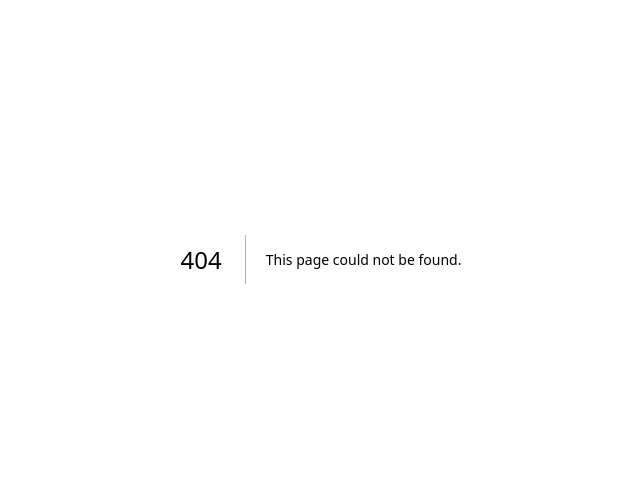
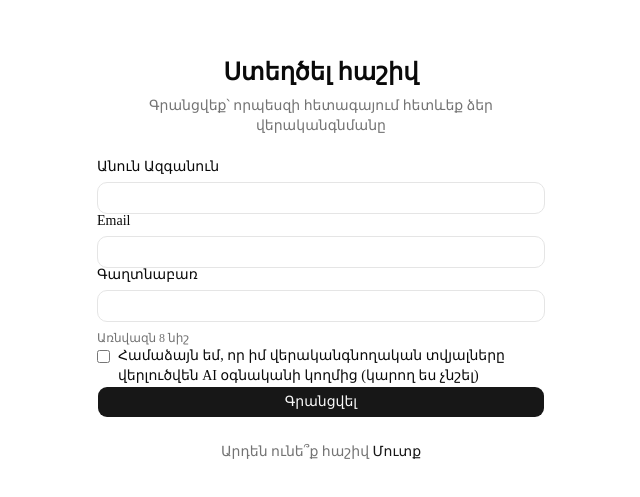
Before and after one commit to Arev783/rehab-center, a Next.js app: page /register in a window 1280 px wide. Before the commit this address had no page. Shown: the part 141-638 px from the top of the page, without its empty margins (319-959 px from the left). Built offline with nearby package versions, Linux system fonts and the light colour scheme; no server answers.

Commit message:
add register-form and page.tsx

```diff
--- /dev/null
+++ b/src/app/(public)/register/page.tsx
@@ -0,0 +1,26 @@
+import Link from "next/link";
+import { RegisterForm } from "./register-form";
+
+export default function RegisterPage() {
+  return (
+    <main className="flex min-h-screen items-center justify-center p-4">
+      <div className="w-full max-w-md space-y-6">
+        <div className="space-y-2 text-center">
+          <h1 className="text-2xl font-semibold">Ստեղծել հաշիվ</h1>
+          <p className="text-sm text-muted-foreground">
+            Գրանցվեք՝ որպեսզի հետագայում հետևեք ձեր վերականգնմանը
+          </p>
+        </div>
+
+        <RegisterForm />
+
+        <p className="text-center text-sm text-muted-foreground">
+          Արդեն ունե՞ք հաշիվ{" "}
+          <Link href="/login" className="font-medium text-primary underline-offset-4 hover:underline">
+            Մուտք
+          </Link>
+        </p>
+      </div>
+    </main>
+  );
+}
--- /dev/null
+++ b/src/app/(public)/register/register-form.tsx
@@ -0,0 +1,46 @@
+"use client"
+
+import { useActionState } from "react";
+import { register } from "@/actions/auth";
+import { Button } from "@/components/ui/button";
+import { Input } from "@/components/ui/input";
+import { Label } from "@/components/ui/label";
+
+export function RegisterForm(){
+    const [error,formAction,pending] = useActionState(register,undefined);
+    return(
+        <form action={formAction}>
+             <div className="space-y-2">
+        <Label htmlFor="name">Անուն Ազգանուն</Label>
+        <Input id="name" name="name" required minLength={2} maxLength={80} />
+      </div>
+      <div className="space-y-2">
+        <Label htmlFor="email">Email</Label>
+        <Input id="email" name="email" type="email" required />
+      </div>
+      <div className="space-y-2">
+        <Label htmlFor="password">Գաղտնաբառ</Label>
+        <Input
+          id="password"
+          name="password"
+          type="password"
+          required
+          minLength={8}
+          maxLength={72}
+        />
+        <p className="text-xs text-muted-foreground">Առնվազն 8 նիշ</p>
+      </div>
+      <label className="flex items-start gap-2 text-sm">
+        <input type="checkbox" name="consentAi" className="mt-1" />
+        <span>
+          Համաձայն եմ, որ իմ վերականգնողական տվյալները վերլուծվեն AI
+          օգնականի կողմից (կարող ես չնշել)
+        </span>
+      </label>
+      {error && <p className="text-sm text-red-600">{error}</p>}
+      <Button type="submit" className="w-full" disabled={pending}>
+        {pending ? "Գրանցում..." : "Գրանցվել"}
+      </Button>
+        </form>
+    )
+}
```
